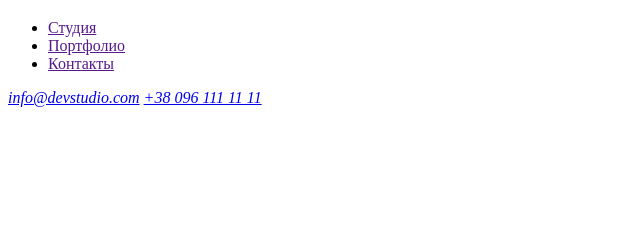
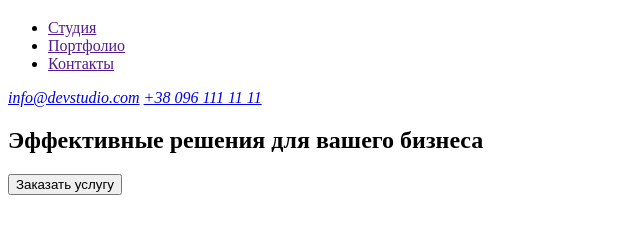
Before and after one commit to AndriiZiborov/goit-markup-hw-01, a plain HTML site: page index.html in a window 1280 px wide. Shown: the part 61-294 px from the top of the page, without its empty margins (0-640 px from the left). Drawn offline with Linux system fonts and the light colour scheme.

Commit message:
добавляет основную функцию сайта

```diff
--- a/index.html
+++ b/index.html
@@ -32,9 +32,17 @@
   <address>
       <a href="mailto: info@devstudio.com">info@devstudio.com</a>
       <a href="tel: +38 096 111 11 11">+38 096 111 11 11</a>
-
   </address>
 </header>
+
+<main>
+    <section>
+        <h2>Эффективные решения для вашего бизнеса</h2>
+        <button>Заказать услугу</button>
+
+
+    </section>
+</main>
 
 
 
```
Also changed, not shown: img/img.jpg (added).
